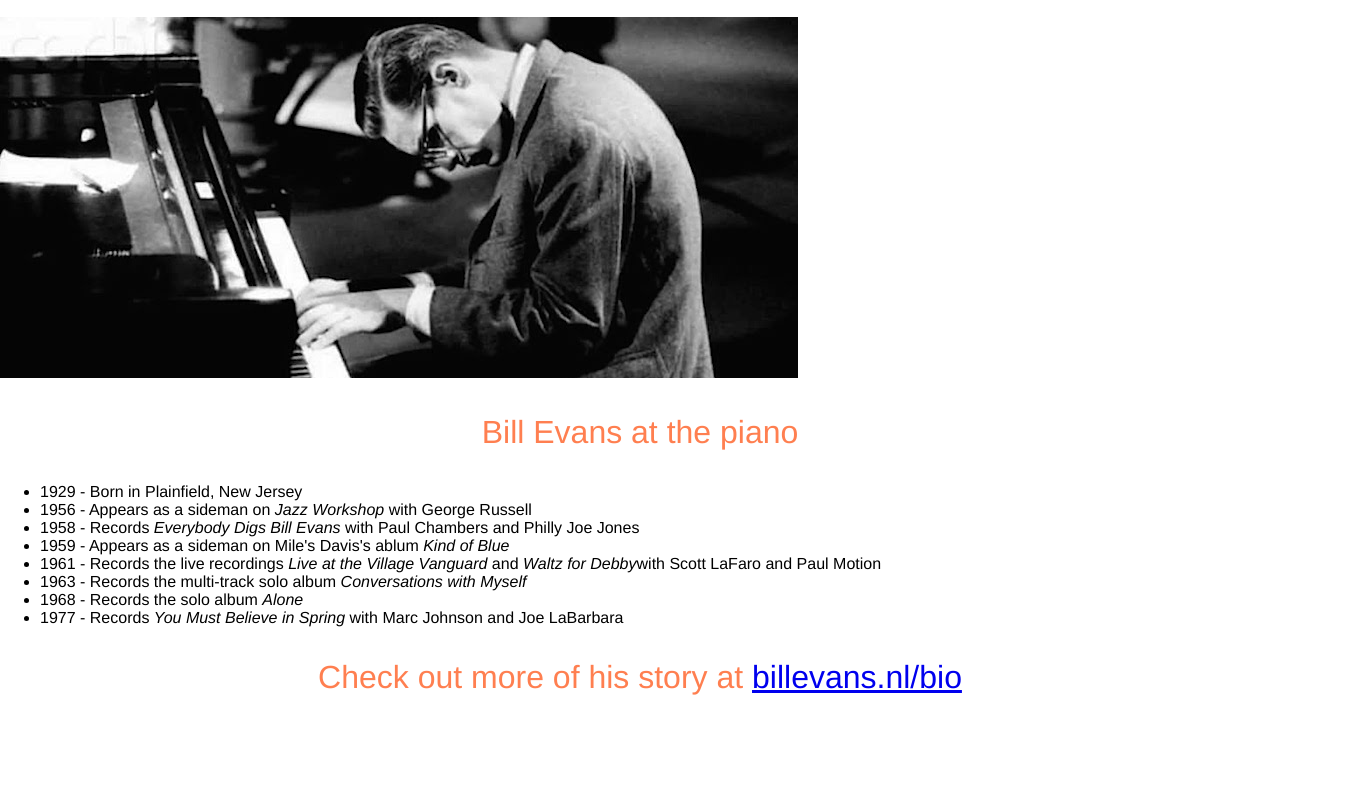
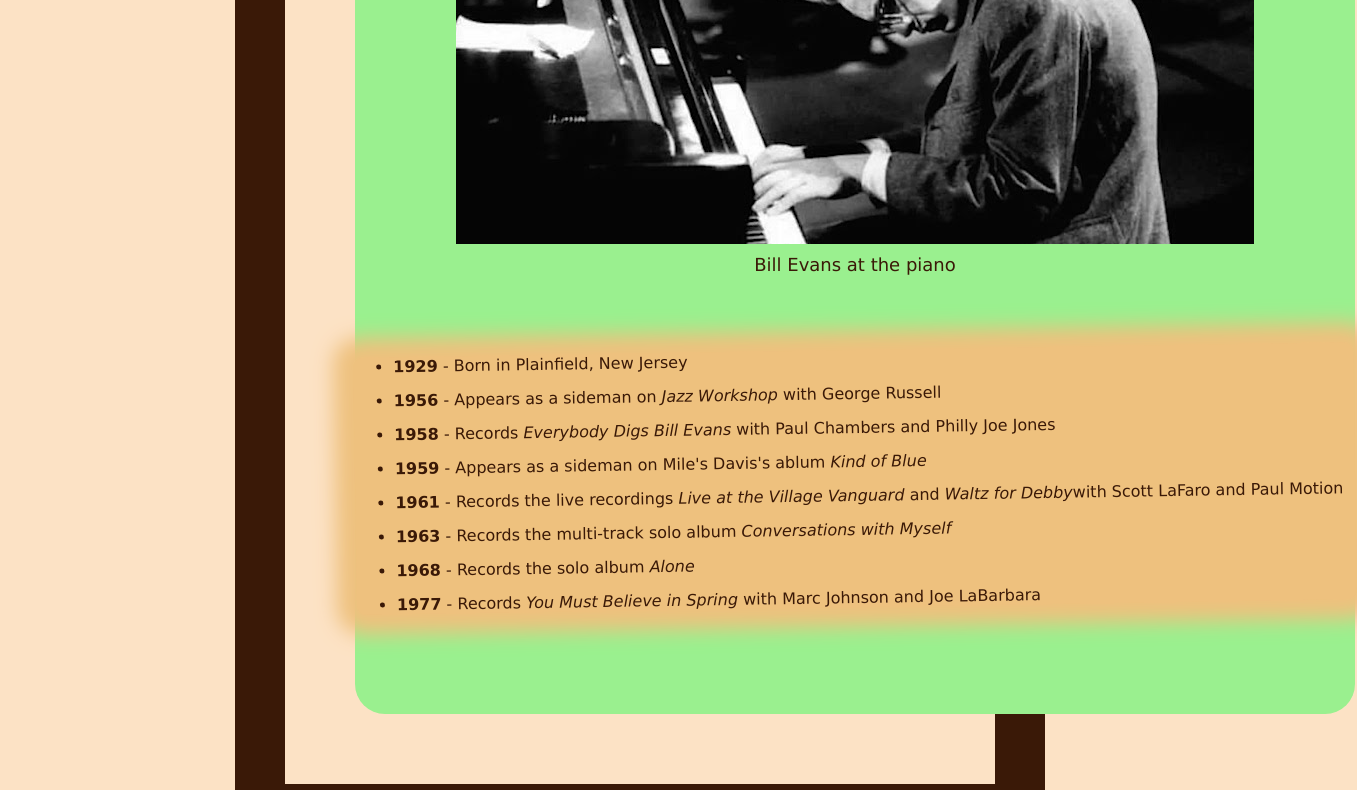
Before and after one commit to jamesp8403/jamesp8403.github.io, a plain HTML site: page tributeindex.html in a window 1280 px wide. Shown: the part 476-1266 px from the top of the page, 1357 px wide, since content can reach past the window. Before the commit the page ends 1204 px from the top, so only its background shows below. Drawn offline with Linux system fonts and the light colour scheme.

Commit message:
Update tributeindex.html

```diff
--- a/tributeindex.html
+++ b/tributeindex.html
@@ -3,7 +3,7 @@
 <head>
     <meta charset="UTF-8" />
     <meta name="viewport" content="width=device-width, initial-scale=1.0" />
-    <link rel="stylesheet" href="styles.css" />
+    <link rel="stylesheet" href="tributestyles.css" />
     <title>Bill Evans Tribute Page</title>
 </head>
 <body>
```
